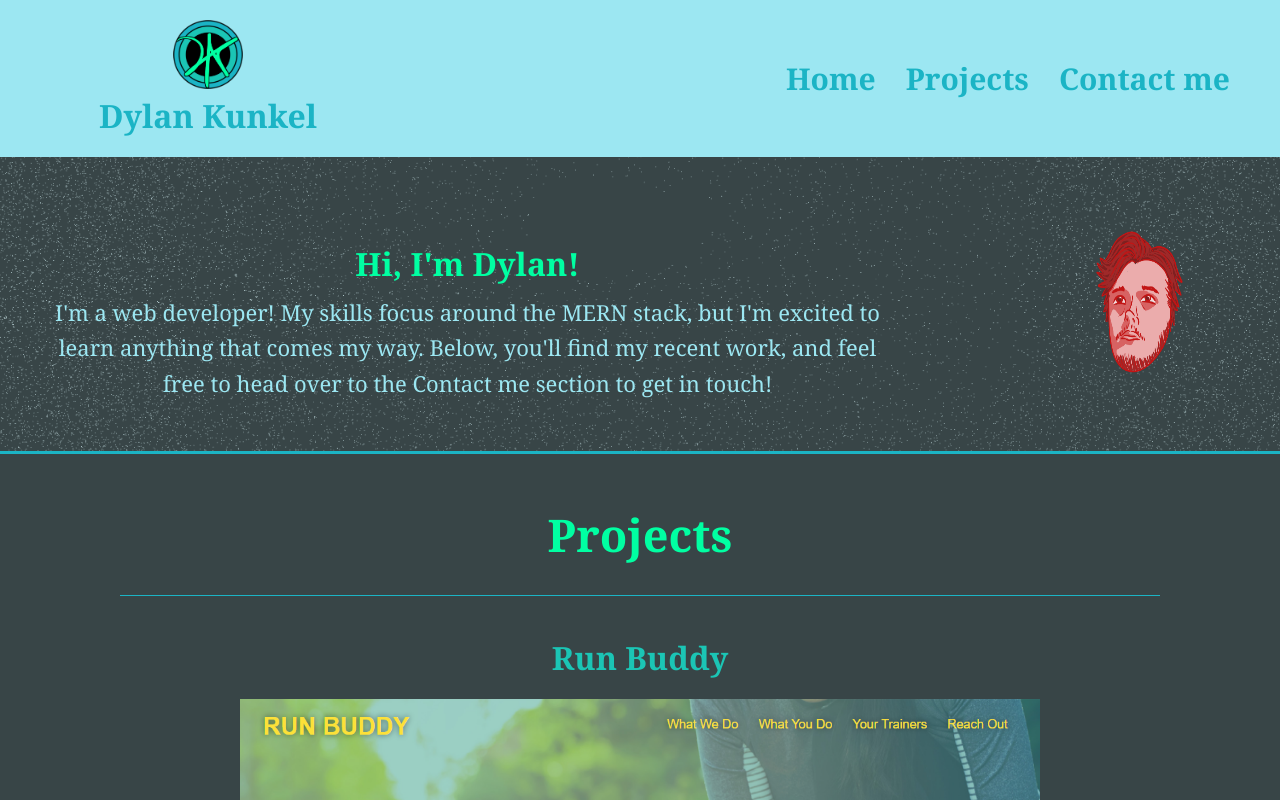
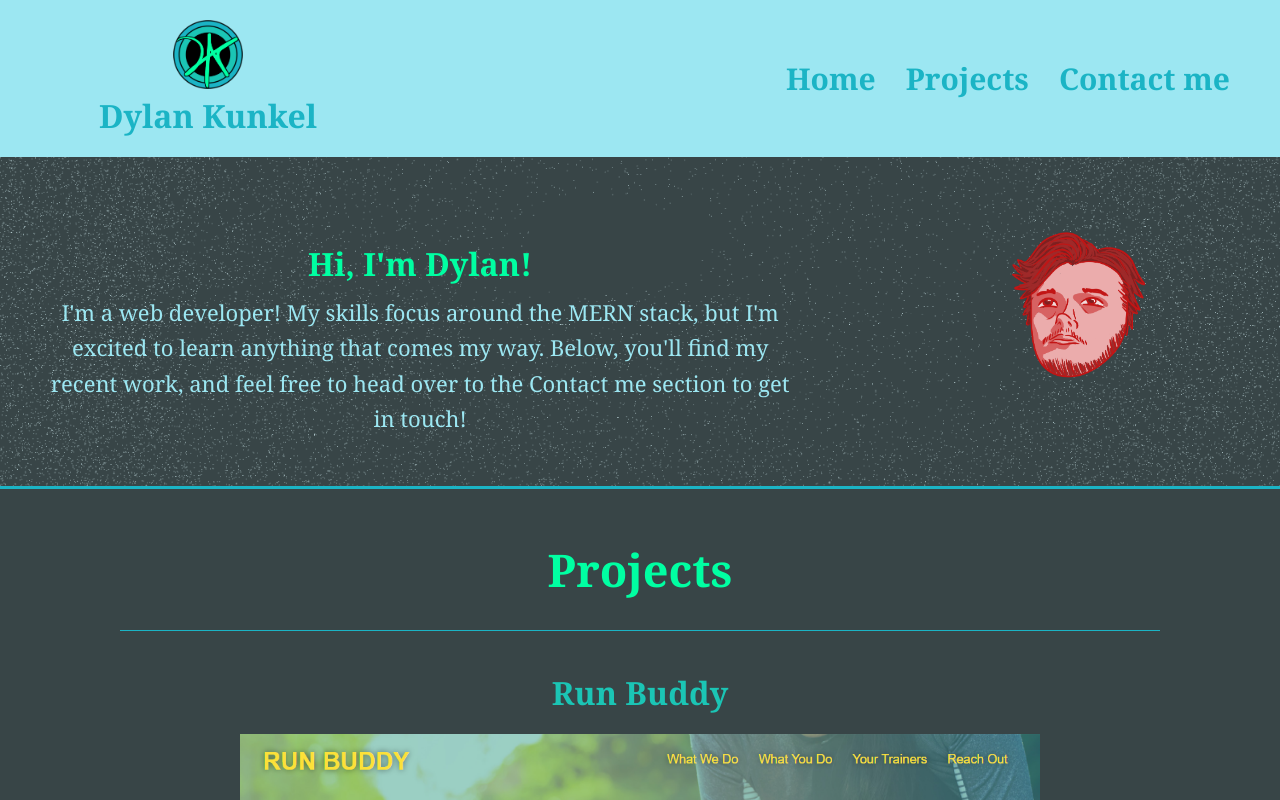
Before and after one commit to Dkunk7/react-portfolio, a React (Create React App) app: page / in a window 1280 px wide. Shown: the top 800 px of the page. Built offline with nearby package versions, Linux system fonts and the light colour scheme.

Commit message:
added repo links to project section

```diff
--- a/src/App.css
+++ b/src/App.css
@@ -14,19 +14,7 @@
 .App {
   text-align: center;
 }
-.App-header {
-  background-color: #282c34;
-  min-height: 100vh;
-  display: flex;
-  flex-direction: column;
-  align-items: center;
-  justify-content: center;
-  font-size: calc(10px + 2vmin);
-  color: white;
-}
-.App-link {
-  color: #61dafb;
-}
+
 body {
   color: var(--color3);
   font-family: Cambria, Cochin, Georgia, Times, 'Times New Roman', serif;
@@ -82,7 +70,12 @@ body {
   line-height: 1.6;
 }
 .about-img {
-  margin-right: 75px;
+  display: block;
+  max-width: 200px;
+  max-height: 200px;
+  width: auto;
+  height: auto;
+  margin-right: 100px;
 }
 .img-h1 {
   display: flex;
@@ -107,6 +100,7 @@ body {
   margin: 0 120px 80px 120px;
   border-bottom: 2px solid var(--color3);
   padding-bottom: 40px;
+  justify-content: space-evenly;
 }
 .project-title {
   font-size: 32px;
--- a/src/components/About/index.js
+++ b/src/components/About/index.js
@@ -14,7 +14,7 @@ const About = () => {
                     I'm a web developer! My skills focus around the MERN stack, but I'm excited to learn anything that comes my way. Below, you'll find my recent work, and feel free to head over to the Contact me section to get in touch!
                 </p>
             </div>
-            <img className = "about-img" src = {myFace} style = {{ width: "10%"}} alt = "my face"/>
+            <img className = "about-img" src = {myFace} alt = "my face"/>
         </div>
     )
 }
--- a/src/components/Project/index.js
+++ b/src/components/Project/index.js
@@ -11,7 +11,7 @@ const Project = (props) => {
             {projects.map((project) => (
                 <div key = {project.title} className = "proj-container">
                     <h3 className = "project-title">{project.title}</h3>
-                    <a href = {project.link} target = "_blank" rel="noreferrer">
+                    <a className = "" href = {project.link} target = "_blank" rel="noreferrer">
                         <img src = {require(`../../assets/project-images/${project.image}.PNG`).default} width = "800" height = "500" alt = {`${project.title} sample`}/>
                     </a>
                     <p className = "repo-text">Check out the <a className = "repo-link" href = {project.repo} target = "_blank" rel = "noreferrer">repository!<a/></a></p>
```
